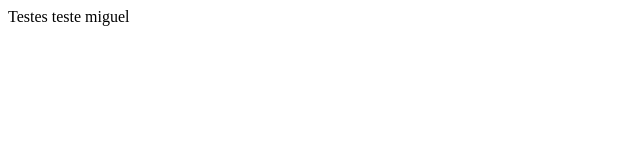
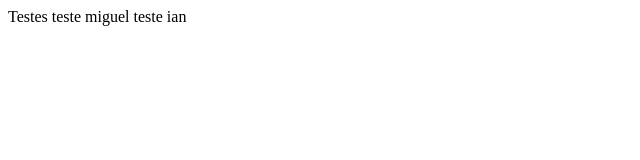
Before and after one commit to Carlosfrancog/projetoAlcides, a plain HTML site: page index.html in a window 1280 px wide. Shown: the full height of the page, 0-640 px from the left. Drawn offline with Linux system fonts and the light colour scheme.

Commit message:
teste ian

```diff
--- a/index.html
+++ b/index.html
@@ -11,5 +11,6 @@
 <body>
     Testes
     teste miguel
+    teste ian
 </body>
 </html>
```
